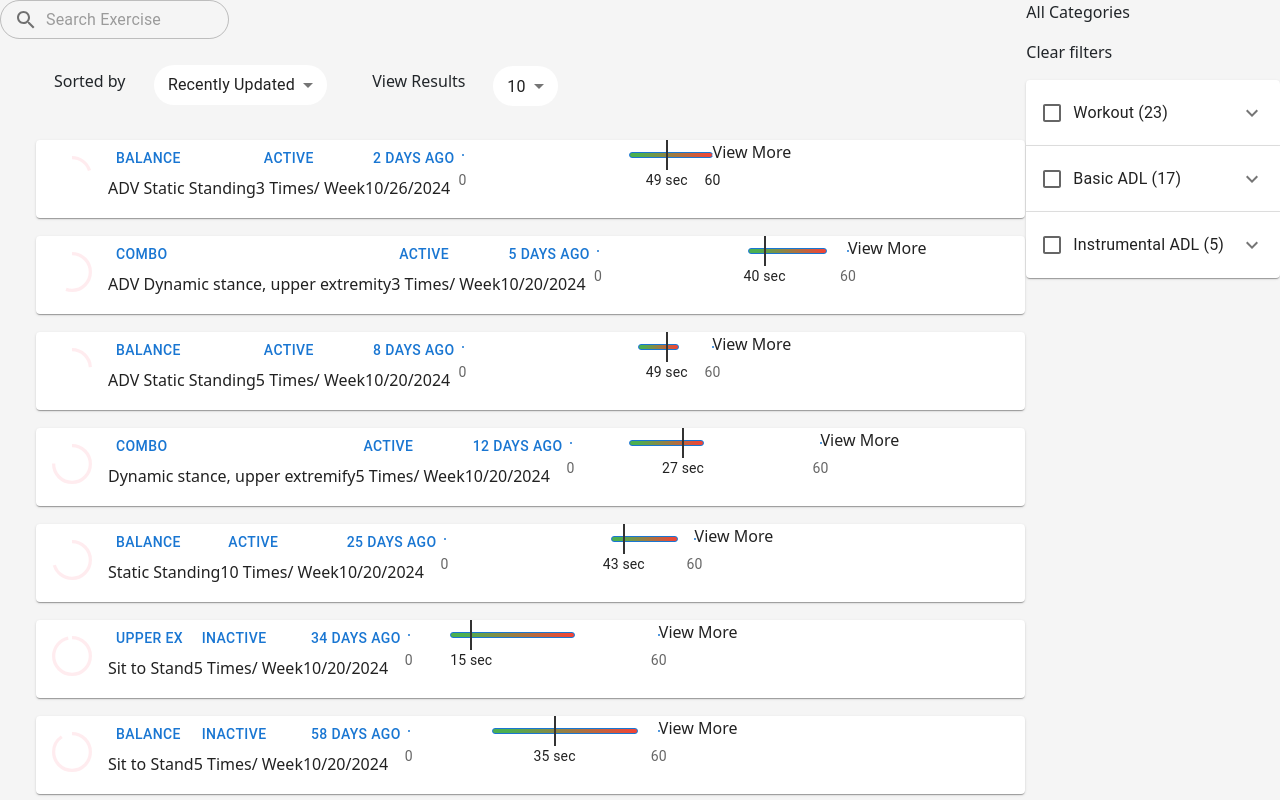
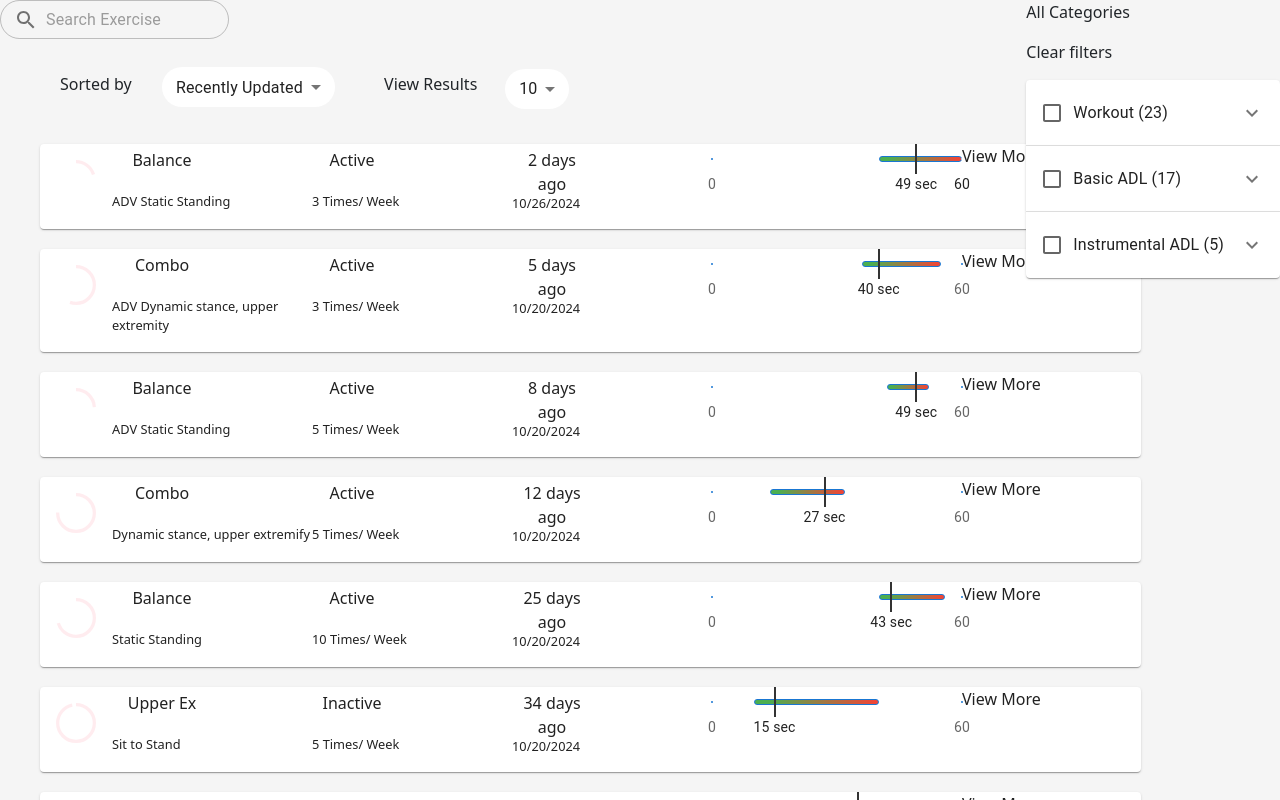
Before and after one commit to liwenss/web-portal, a Next.js app in the folder dashboard/: page / in a window 1280 px wide. Shown: the top 800 px of the page. Built offline with nearby package versions, Linux system fonts and the light colour scheme.

Commit message:
some css

```diff
--- a/dashboard/app/dashboard.module.css
+++ b/dashboard/app/dashboard.module.css
@@ -56,3 +56,39 @@
    margin-left: 4%;
    white-space: nowrap;
 }
+
+.smalllabel {
+    font-size: 80%;
+}
+
+.category {
+    background-color: white;
+    padding: 2%;
+    text-align: center;
+    width: 100px;
+    border-radius: 30px;
+    max-height:34px;
+}
+
+.active {
+    background-color: white;
+    padding: 2%;
+    text-align: center;
+    width: 80px;
+    border-radius: 30px;
+    max-height:34px;
+}
+
+.daysago {
+    background-color: white;
+    padding: 2%;
+    text-align: center;
+    width: 80px;
+    border-radius: 30px;
+    max-height:34px;
+
+}
+
+.first-item {
+    width: 200px;
+}
--- a/dashboard/app/dashboard.tsx
+++ b/dashboard/app/dashboard.tsx
@@ -189,27 +189,27 @@ export default function Dashboard({
                                             variant="determinate"
                                             value={item.progress}
                                             sx={{
-                                                color: 'red', // Color for the filled part
+                                                color: 'red',
 
                                                 "& .MuiCircularProgress-circle": {
-                                                    stroke: "pink", // Color for the unfilled (track) part
-                                                    opacity: 0.3, // Optional: Adjust opacity to differentiate the track from progress
+                                                    stroke: "pink",
+                                                    opacity: 0.3,
                                                 }
                                             }}
                                         />
 
                                     </CardContent>
-                                    <div>
-                                        <Button>{item.taskCategory}</Button>
-                                        <p>{item.task}</p>
+                                    <div className={styles["first-item"]}>
+                                        <p className={styles.category}>{item.taskCategory}</p>
+                                        <p className={styles.smalllabel}>{item.task}</p>
                                     </div>
-                                    <div>
-                                        <Button>{item.active}</Button>
-                                        <p>{item.Frequency}</p>
+                                    <div className={styles["first-item"]}>
+                                        <p className={styles.active}>{item.active}</p>
+                                        <p className={styles.smalllabel}>{item.Frequency}</p>
                                     </div>
-                                    <div>
-                                        <Button>{item.lastAttempt} days ago</Button>
-                                        <p>{item.date}</p>
+                                    <div className={styles["first-item"]}>
+                                        <p className={styles.daysago}>{item.lastAttempt} days ago</p>
+                                        <p className={styles.smalllabel}>{item.date}</p>
                                     </div>
                                     <Myslider value1={item.minRange} value2={item.avgTime} value3={item.maxRange} />
                                     <p>View More</p>
```
